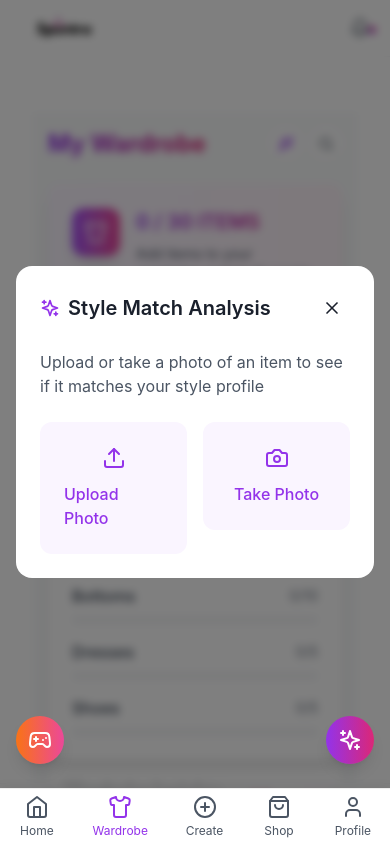
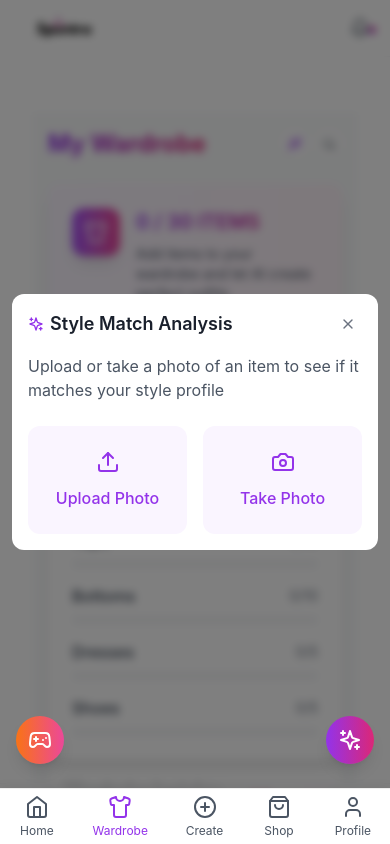
Before and after one commit to dejy100/spuntrademo-v1, a React (Vite) app: page /wardrobe in a window 390 px wide. Both pictures are taken after a click on the button 286 px from the left and 144 px from the top of the page. Built offline with nearby package versions, Linux system fonts and the light colour scheme.

Commit message:
fix: convert header components to mobile-first
- SearchButton: Add mobile-first input sizing and spacing
- StyleMatchButton: Update button and tooltip for mobile
- StyleMatchModal: Convert modal layout to mobile-first
- Adjust all icon sizes and spacing for mobile

```diff
--- a/src/components/wardrobe/analysis/StyleMatchModal.tsx
+++ b/src/components/wardrobe/analysis/StyleMatchModal.tsx
@@ -37,19 +37,19 @@ export default function StyleMatchModal({ onClose }: StyleMatchModalProps) {
         initial={{ scale: 0.9 }}
         animate={{ scale: 1 }}
         exit={{ scale: 0.9 }}
-        className="bg-white rounded-2xl p-6 max-w-lg w-full mx-4"
+        className="bg-white rounded-xl md:rounded-2xl p-4 md:p-6 max-w-lg w-full mx-3 md:mx-4"
         onClick={e => e.stopPropagation()}
       >
-        <div className="flex items-center justify-between mb-6">
-          <div className="flex items-center gap-2">
-            <Sparkles className="w-5 h-5 text-purple-600" />
-            <h2 className="text-xl font-semibold">Style Match Analysis</h2>
+        <div className="flex items-center justify-between mb-4 md:mb-6">
+          <div className="flex items-center gap-1.5 md:gap-2">
+            <Sparkles className="w-4 h-4 md:w-5 md:h-5 text-purple-600" />
+            <h2 className="text-lg md:text-xl font-semibold">Style Match Analysis</h2>
           </div>
           <button
             onClick={onClose}
-            className="p-2 hover:bg-gray-100 rounded-full transition-colors"
+            className="p-1.5 md:p-2 hover:bg-gray-100 rounded-full transition-colors"
           >
-            <X className="w-5 h-5" />
+            <X className="w-4 h-4 md:w-5 md:h-5 text-gray-500" />
           </button>
         </div>
 
--- a/src/components/wardrobe/header/SearchButton.tsx
+++ b/src/components/wardrobe/header/SearchButton.tsx
@@ -11,17 +11,17 @@ export default function SearchButton() {
         {isExpanded && (
           <motion.div
             initial={{ width: 0, opacity: 0 }}
-            animate={{ width: 200, opacity: 1 }}
+            animate={{ width: '80vw', opacity: 1 }}
             exit={{ width: 0, opacity: 0 }}
-            className="absolute right-0 top-1/2 -translate-y-1/2"
+            className="absolute right-0 top-1/2 -translate-y-1/2 md:w-[200px]"
           >
             <input
               type="text"
               placeholder="Search wardrobe..."
-              className="w-full pl-10 pr-4 py-2 bg-white rounded-full border border-gray-200 focus:border-purple-400 focus:ring focus:ring-purple-100 transition-all"
+              className="w-full pl-8 md:pl-10 pr-3 md:pr-4 py-1.5 md:py-2 bg-white rounded-full border border-gray-200 focus:border-purple-400 focus:ring focus:ring-purple-100 transition-all text-sm md:text-base"
               autoFocus
             />
-            <Search className="absolute left-3 top-1/2 -translate-y-1/2 w-4 h-4 text-gray-400" />
+            <Search className="absolute left-2 md:left-3 top-1/2 -translate-y-1/2 w-3.5 h-3.5 md:w-4 md:h-4 text-gray-400" />
           </motion.div>
         )}
       </AnimatePresence>
@@ -31,9 +31,9 @@ export default function SearchButton() {
           whileHover={{ scale: 1.05 }}
           whileTap={{ scale: 0.95 }}
           onClick={() => setIsExpanded(true)}
-          className="p-2 bg-white rounded-full shadow-sm hover:shadow-md transition-all"
+          className="p-1.5 md:p-2 bg-white rounded-full shadow-sm hover:shadow-md transition-all"
         >
-          <Search className="w-4 h-4 text-gray-600" />
+          <Search className="w-3.5 h-3.5 md:w-4 md:h-4 text-gray-600" />
         </motion.button>
       )}
 
--- a/src/components/wardrobe/header/StyleMatchButton.tsx
+++ b/src/components/wardrobe/header/StyleMatchButton.tsx
@@ -15,9 +15,9 @@ export default function StyleMatchButton() {
         onClick={() => setShowModal(true)}
         onMouseEnter={() => setShowTooltip(true)}
         onMouseLeave={() => setShowTooltip(false)}
-        className="p-2 bg-white rounded-full shadow-sm hover:shadow-md transition-all group"
+        className="p-1.5 md:p-2 bg-white rounded-full shadow-sm hover:shadow-md transition-all group"
       >
-        <Wand2 className="w-4 h-4 text-purple-600 group-hover:text-pink-600 transition-colors" />
+        <Wand2 className="w-3.5 h-3.5 md:w-4 md:h-4 text-purple-600 group-hover:text-pink-600 transition-colors" />
       </motion.button>
 
       <AnimatePresence>
@@ -26,10 +26,10 @@ export default function StyleMatchButton() {
             initial={{ opacity: 0, y: 5 }}
             animate={{ opacity: 1, y: 0 }}
             exit={{ opacity: 0, y: 5 }}
-            className="absolute right-0 top-full mt-2 whitespace-nowrap bg-gray-900 text-white text-xs py-1.5 px-3 rounded-lg z-50"
+            className="absolute right-0 top-full mt-1.5 md:mt-2 whitespace-nowrap bg-gray-900 text-white text-[10px] md:text-xs py-1 md:py-1.5 px-2 md:px-3 rounded md:rounded-lg z-50"
           >
             Analyze Style Match
-            <div className="absolute -top-1 right-4 w-2 h-2 bg-gray-900 transform rotate-45" />
+            <div className="absolute -top-1 right-3 md:right-4 w-1.5 md:w-2 h-1.5 md:h-2 bg-gray-900 transform rotate-45" />
           </motion.div>
         )}
 
```
